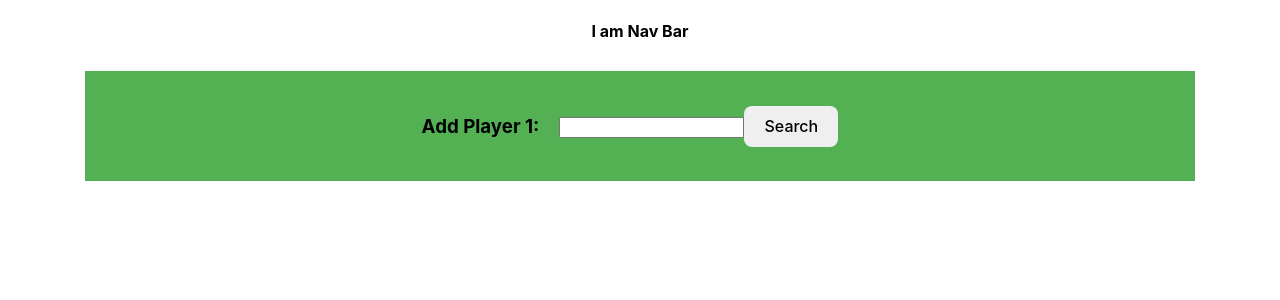
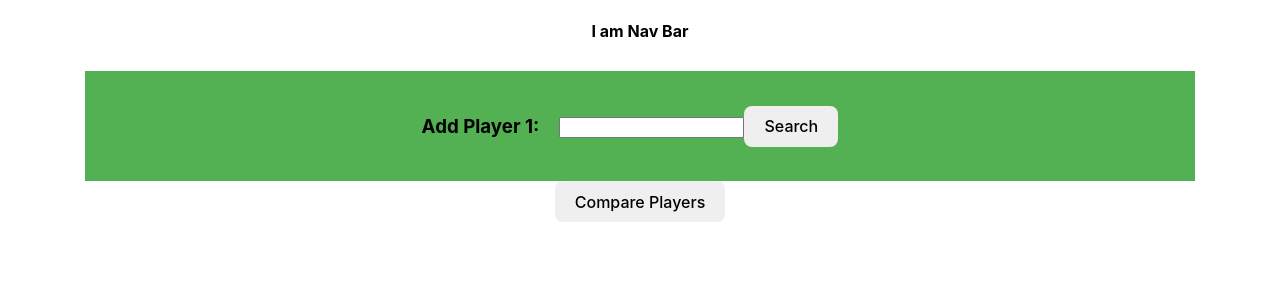
Before and after one commit to tgorsk15/stat-junky-frontend, a React (Vite) app: page /home in a window 1280 px wide. Shown: the top 300 px of the page. Built offline with nearby package versions, Linux system fonts and the light colour scheme.

Commit message:
Create comparison button, alter site structure to fit button

```diff
--- a/src/Components/PlayerCard/playerCard.module.css
+++ b/src/Components/PlayerCard/playerCard.module.css
@@ -33,9 +33,6 @@
     margin-left: 30px;
     margin-bottom: 9px;
 }
-/* TMW 2/3
-Continue to reformat the above sections
-correctly to fit player's name */
 
 .playerDetails {
     display: grid;
--- a/src/Pages/NbaPage/NbaPage.jsx
+++ b/src/Pages/NbaPage/NbaPage.jsx
@@ -3,7 +3,7 @@ import { useQuery, useQueryClient } from "@tanstack/react-query"
 
 import { getEnvVariable } from "../../utils/apiSetter"
 import { getTeams } from "../../utils/dataFetches"
-import nbaPage from "./nbaPage.module.css"
+import nbaStyles from "./nbaPage.module.css"
 import { usePlayer } from "../../utils/usePlayer"
 
 import { PlayerSearch } from "../../Components/PlayerSearch/PlayerSearch"
@@ -26,8 +26,8 @@ export const NbaPage = () => {
 
 
     return (
-        <div className={nbaPage.mainNbaContainer}>
-            <section className={`${nbaPage.playerSearchSection}`}>
+        <div className={nbaStyles.mainNbaContainer}>
+            <section className={`${nbaStyles.playerSearchSection}`}>
                 <PlayerSearch
 
                 />
@@ -37,10 +37,18 @@ export const NbaPage = () => {
                     />
                 )}
             </section>
-            {/* **MAYBE put Comparison button right here... clicking
-            this triggers a comparison table to be generated */}
+            <div className={nbaStyles.createBtnContainer}>
+                <button
+                    className={nbaStyles.createCompBtn}
+                    onClick={() => 'clicked'}
+                >
+                    Compare Players
+                </button>
+            </div>
+
+
             {/* once comparison is created, it should scroll user down to the table */}
-            <section className={nbaPage.playerCardSection}>
+            <section className={nbaStyles.playerCardSection}>
                 <PlayerCard
 
                 />
--- a/src/Pages/NbaPage/nbaPage.module.css
+++ b/src/Pages/NbaPage/nbaPage.module.css
@@ -17,7 +17,7 @@
     height: 110px;
     width: 90%;
     background-color: rgb(83, 177, 83);
-    margin-bottom: 55px;
+    /* margin-bottom: 55px; */
 }
 
 .searchContainer {
@@ -74,6 +74,17 @@
 }
 
 
+/* Create Button section */
+.createBtnContainer {
+    height: 95px;
+    width: 100%;
+}
+
+.createCompBtn {
+
+}
+
+
 /* playerCard section */
 .playerCardSection {
     display: flex;
```
